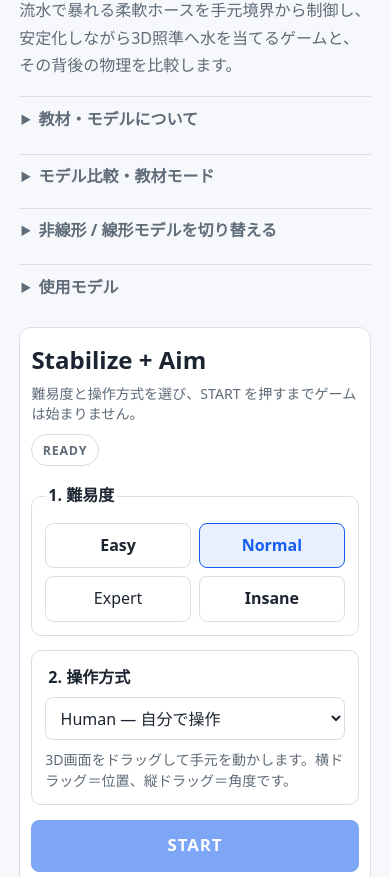
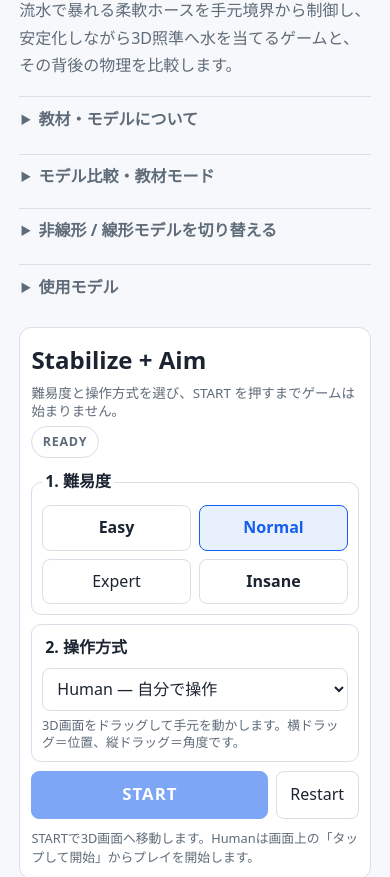
Before and after one commit to InSuns21/biped-control-lab, a website with bundled scripts: page docs/labs/x1-shower-tvc/index.html in a window 390 px wide. Shown: the part 193-1070 px from the top of the page. Built offline with nearby package versions, Linux system fonts and the light colour scheme.

Commit message:
style: compact tablet setup above 3D play surface

```diff
--- a/docs/css/site.css
+++ b/docs/css/site.css
@@ -472,3 +472,86 @@
   margin: .35rem 0 .75rem;
   opacity: 1;
 }
+
+
+/* H1-8A: tablet gameplay should keep setup and the 3D surface adjacent. */
+.game-launch-panel {
+  margin-bottom: .45rem;
+}
+.game-stage-layout {
+  margin-top: .35rem;
+}
+.game-below-canvas-hud {
+  margin-top: .65rem;
+}
+.game-overlay-primary {
+  min-width: 11rem;
+  min-height: 3rem;
+  margin: .35rem auto .2rem;
+  border-color: var(--accent);
+  background: var(--accent);
+  color: white;
+  font-weight: 800;
+}
+.game-overlay-primary[hidden] {
+  display: none;
+}
+@media (max-width: 1024px) {
+  .game-launch-panel {
+    padding: .7rem;
+  }
+  .game-launch-panel .game-panel-head {
+    gap: .35rem;
+  }
+  .game-launch-panel .game-panel-head p {
+    font-size: .84rem;
+    line-height: 1.35;
+  }
+  .game-launch-grid {
+    grid-template-columns: minmax(0, 1fr) minmax(0, 1fr);
+    gap: .55rem;
+    margin-top: .65rem;
+  }
+  .game-choice-group {
+    padding: .6rem;
+  }
+  .game-mode-help {
+    margin-top: .35rem;
+    font-size: .8rem;
+    line-height: 1.35;
+  }
+  .game-start-box {
+    grid-column: 1 / -1;
+    display: grid;
+    grid-template-columns: minmax(0, 1fr) auto;
+    gap: .45rem;
+    min-width: 0;
+  }
+  .game-play-instruction {
+    grid-column: 1 / -1;
+    margin-top: .15rem;
+    font-size: .8rem;
+  }
+  .game-start-button {
+    min-height: 2.8rem;
+  }
+  .game-stage-layout .view-switch {
+    margin-top: 0;
+    margin-bottom: .4rem;
+  }
+  .controller-comparison-panel {
+    margin-top: .7rem;
+  }
+}
+@media (max-width: 620px) {
+  .game-launch-grid {
+    grid-template-columns: 1fr;
+  }
+  .game-start-box {
+    display: grid;
+    grid-template-columns: minmax(0, 1fr) auto;
+  }
+  .game-play-instruction {
+    grid-column: 1 / -1;
+  }
+}
```
